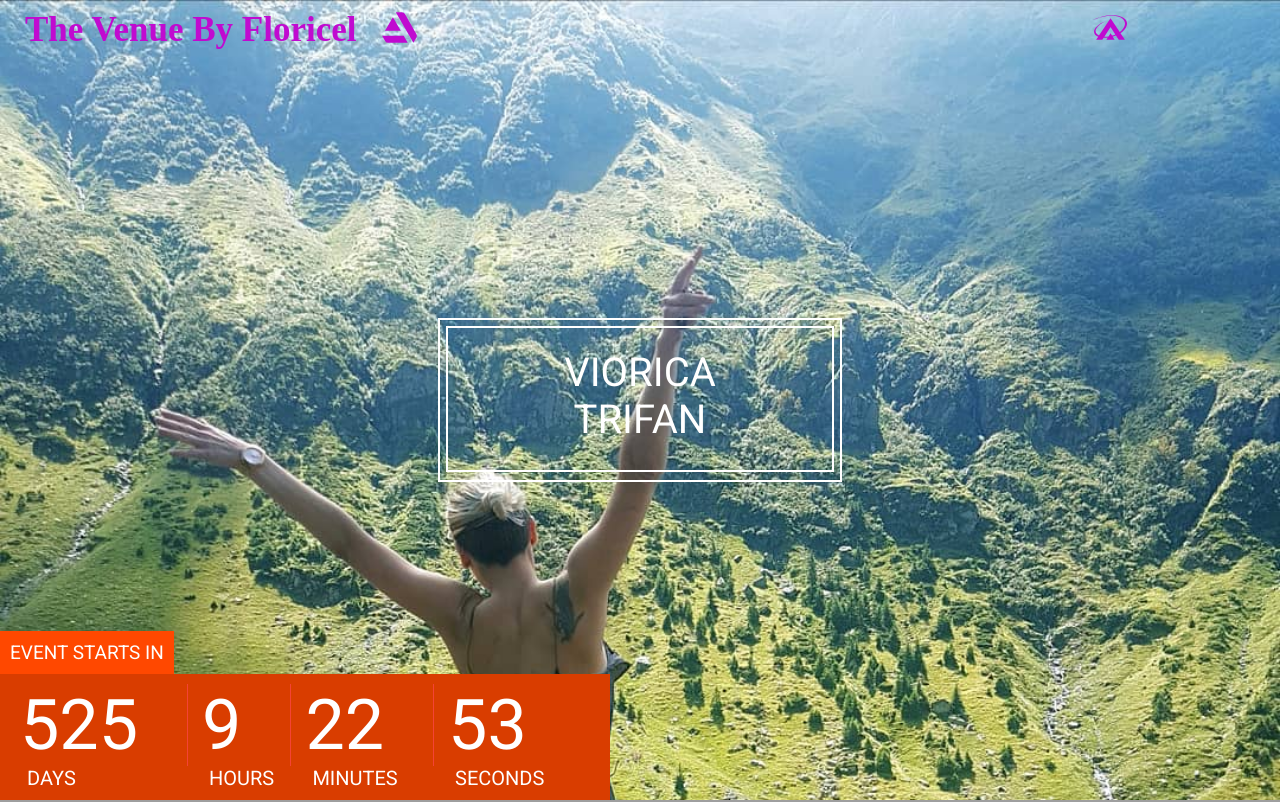
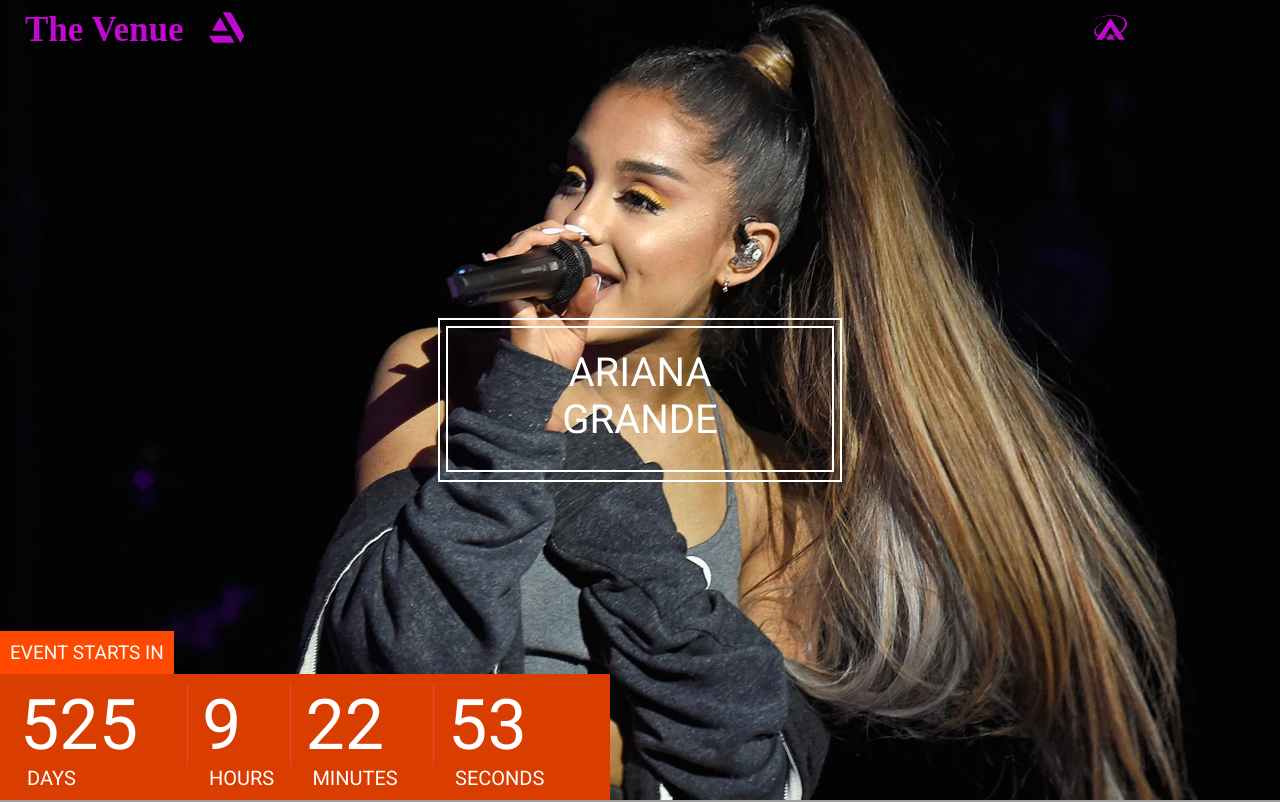
Before and after one commit to DonDT/react-frontend-animations, a React (Create React App) app: page / in a window 1280 px wide. Shown: the top 802 px of the page. Built offline with nearby package versions, Linux system fonts and the light colour scheme; grey boxes are pictures that could not be loaded; a web font is replaced by a local one.

Commit message:
adjusted header

```diff
--- a/src/components/Location/index.js
+++ b/src/components/Location/index.js
@@ -5,8 +5,8 @@
     <div className="location_wrapper">
       <iframe
         title="home"
-        // src="https://www.google.com/maps/embed?pb=!1m18!1m12!1m3!1d10104.907552643557!2d24.932096036864586!3d60.17036256092973!2m3!1f0!2f0!3f0!3m2!1i1024!2i768!4f13.1!3m3!1m2!1s0x0%3A0x711005a064251dd4!2sHotel+K%C3%A4mp!5e0!3m2!1sen!2sfi!4v1562605926741!5m2!1sen!2sfi"
-        src="https://maps.google.com/maps?q=bucharest&t=&z=13&ie=UTF8&iwloc=&output=embed"
+        src="https://www.google.com/maps/embed?pb=!1m18!1m12!1m3!1d10104.907552643557!2d24.932096036864586!3d60.17036256092973!2m3!1f0!2f0!3f0!3m2!1i1024!2i768!4f13.1!3m3!1m2!1s0x0%3A0x711005a064251dd4!2sHotel+K%C3%A4mp!5e0!3m2!1sen!2sfi!4v1562605926741!5m2!1sen!2sfi"
+        // src="https://maps.google.com/maps?q=bucharest&t=&z=13&ie=UTF8&iwloc=&output=embed"
         width="100%"
         height="500px"
         frameBorder="0"
--- a/src/components/featured/Featured.js
+++ b/src/components/featured/Featured.js
@@ -7,7 +7,7 @@
     <div style={{ position: "relative" }}>
       <Carrousel />
       <div className="artist_name">
-        <div className="wrapper">Viorica Trifan</div>
+        <div className="wrapper">Ariana Grande</div>
       </div>
       <TimeUntil />
     </div>
--- a/src/components/header_footer/Footer.js
+++ b/src/components/header_footer/Footer.js
@@ -5,7 +5,7 @@
   return (
     <footer className="bck_red">
       <Fade delay={500}>
-        <div className="font_righteous footer_logo_vnue">The Venue By Tv</div>
+        <div className="font_righteous footer_logo_vnue">The Venue </div>
         <div className="footer_copyright">
           The Venue 2020.All rights reserved.
         </div>
--- a/src/components/header_footer/Header.js
+++ b/src/components/header_footer/Header.js
@@ -92,7 +92,7 @@
         <div className="wrapperDiv">
           <div className="container_div">
             <div style={{ display: "flex" }}>
-              <h4>The Venue By Floricel</h4>
+              <h4>The Venue </h4>
               <div className="stationIcon">
                 <FaArtstation />
               </div>
--- a/src/resources/styles.css
+++ b/src/resources/styles.css
@@ -80,14 +80,14 @@
   background-size: cover !important;
 } */
 .car1 {
-  background-image: url("./images/image_1.jpg");
+  background-image: url("./images/slide_one.jpg");
   background-size: cover;
   background-repeat: no-repeat;
   background-position: center;
   height: 100vh;
 }
 .car2 {
-  background-image: url("./images/image_2.jpg");
+  background-image: url("./images/slide_two.jpg");
   background-size: cover;
   background-repeat: no-repeat;
   background-position: center;
@@ -95,10 +95,9 @@
   height: 100vh;
 }
 .car3 {
-  background-image: url("./images/image_3.jpg");
-  background-size: contain;
+  background-image: url("./images/slide_three.jpg");
+  background-size: cover;
   background-repeat: no-repeat;
-  background-size: cover;
   height: 100vh;
 }
 
```
